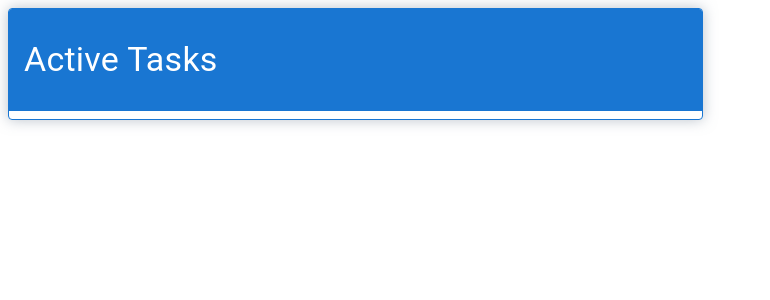
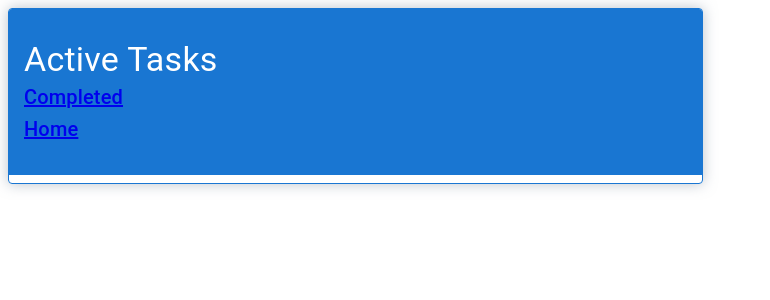
Before and after one commit to Tanaka785/Django-React-ToDoApp, a React app in the folder frontend/: page /tasks in a window 1280 px wide. Shown: the top 300 px of the page, without its empty margins (0-770 px from the left). Built offline with nearby package versions, Linux system fonts and the light colour scheme; no server answers; the HTML template or start-up script is replaced by a standard one.

Commit message:
styles the home and completed links alignment

```diff
--- a/frontend/src/components/Tasks.js
+++ b/frontend/src/components/Tasks.js
@@ -39,19 +39,32 @@ function Tasks() {
         sx={{
           backgroundColor: "primary.main",
           paddingLeft: "15px",
-          paddingTop: '30px',
+          paddingTop: "30px",
           paddingBottom: "30px",
+          width: "100%",
+          justifyContent: "space-between",
         }}
       >
         <Typography variant="h4" sx={{ color: "white" }}>
           {state.title} Tasks
         </Typography>
-        {/* <Typography variant="h6" component={Link} to="/">
-          Completed Tasks
-        </Typography>
-        <Typography variant="h6" component={Link} to="/">
-          Home
-        </Typography> */}
+        <Grid2
+          sx={{
+            // border: "1px dotted white",
+            justifyContent: "space-between",
+          }}
+        >
+          <Grid2>
+            <Typography variant="h6" component={Link} to="/">
+              Completed
+            </Typography>
+          </Grid2>
+          <Grid2>
+            <Typography variant="h6" component={Link} to="/">
+              Home
+            </Typography>
+          </Grid2>
+        </Grid2>
       </Grid2>
       <Grid2 xs={12} sx={{ textAlign: "center" }}>
         {utils.arrangeTasks(state.tasks)}
```
